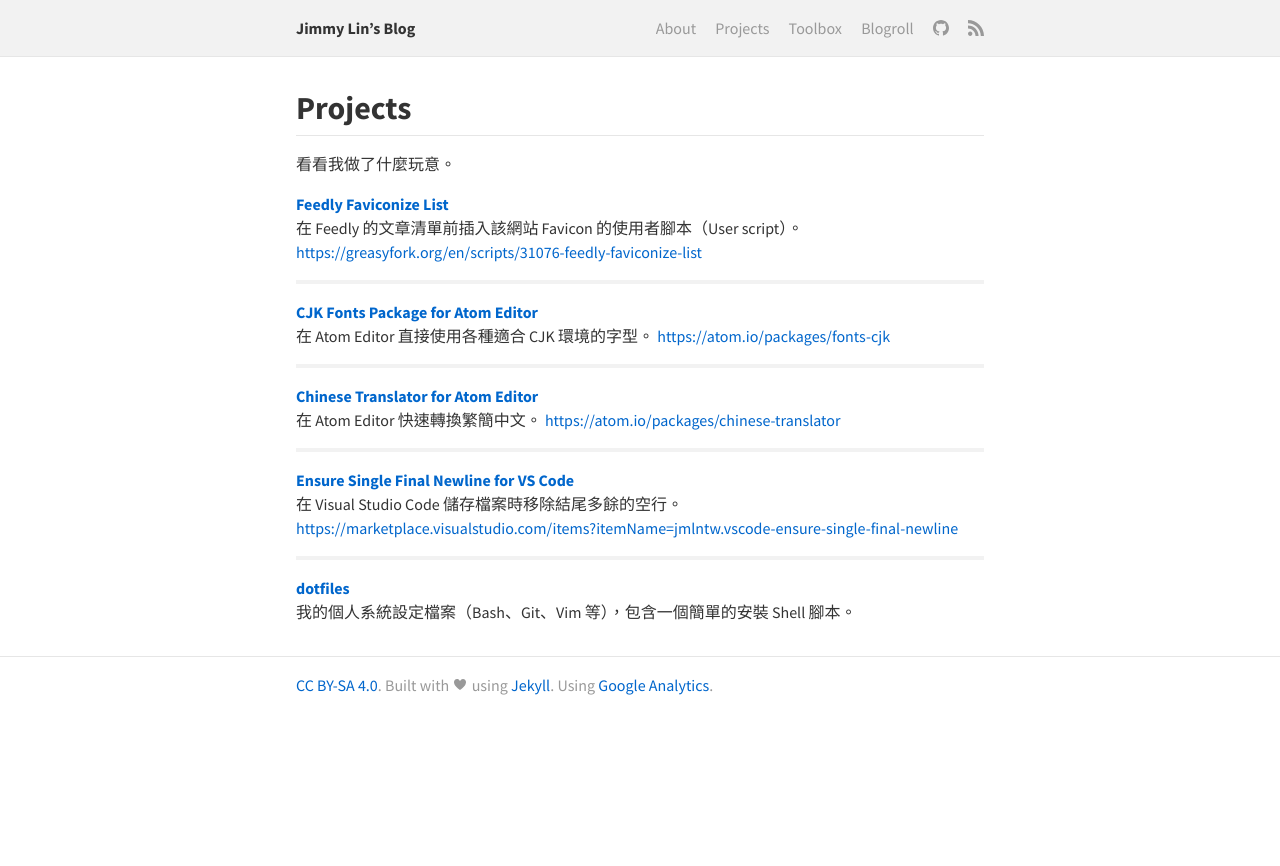
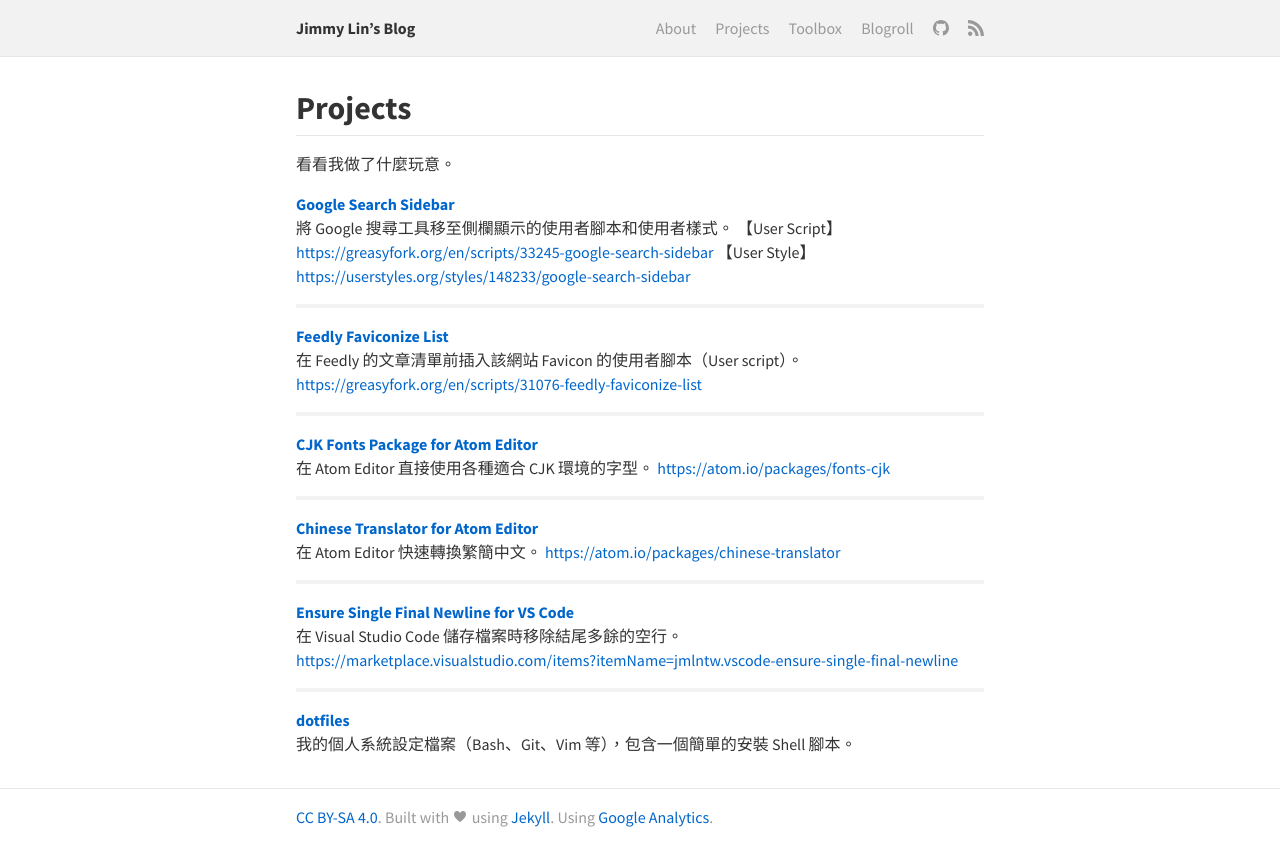
Before and after one commit to mnghsn/jmln.tw, a Jekyll site: the page built from _pages/projects.md, in a window 1280 px wide. Shown: the top 866 px of the page. Built offline with Jekyll 4.4.1, drawn with Linux system fonts in a browser that asks for light colours; comment, search, counter and statistics services are not loaded.

Commit message:
Add "Google Search Sidebar" to Project page

```diff
--- a/_pages/projects.md
+++ b/_pages/projects.md
@@ -6,6 +6,13 @@
 ---
 
 看看我做了什麼玩意。
+
+[Google Search Sidebar](https://github.com/jmlntw/google-search-sidebar)
+: 將 Google 搜尋工具移至側欄顯示的使用者腳本和使用者樣式。
+  【User Script】<https://greasyfork.org/en/scripts/33245-google-search-sidebar>
+  【User Style】<https://userstyles.org/styles/148233/google-search-sidebar>
+
+---
 
 [Feedly Faviconize List](https://github.com/jmlntw/feedly-faviconize-list)
 : 在 Feedly 的文章清單前插入該網站 Favicon 的使用者腳本（User script）。
```
